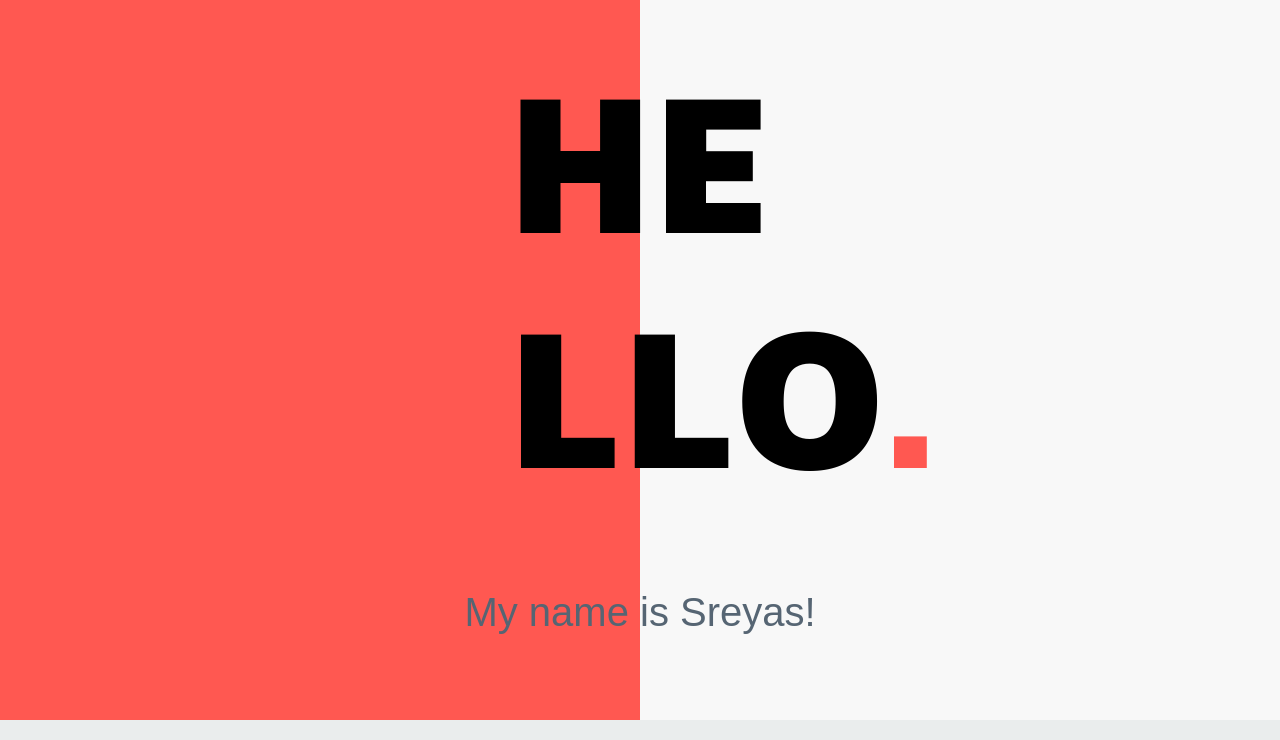
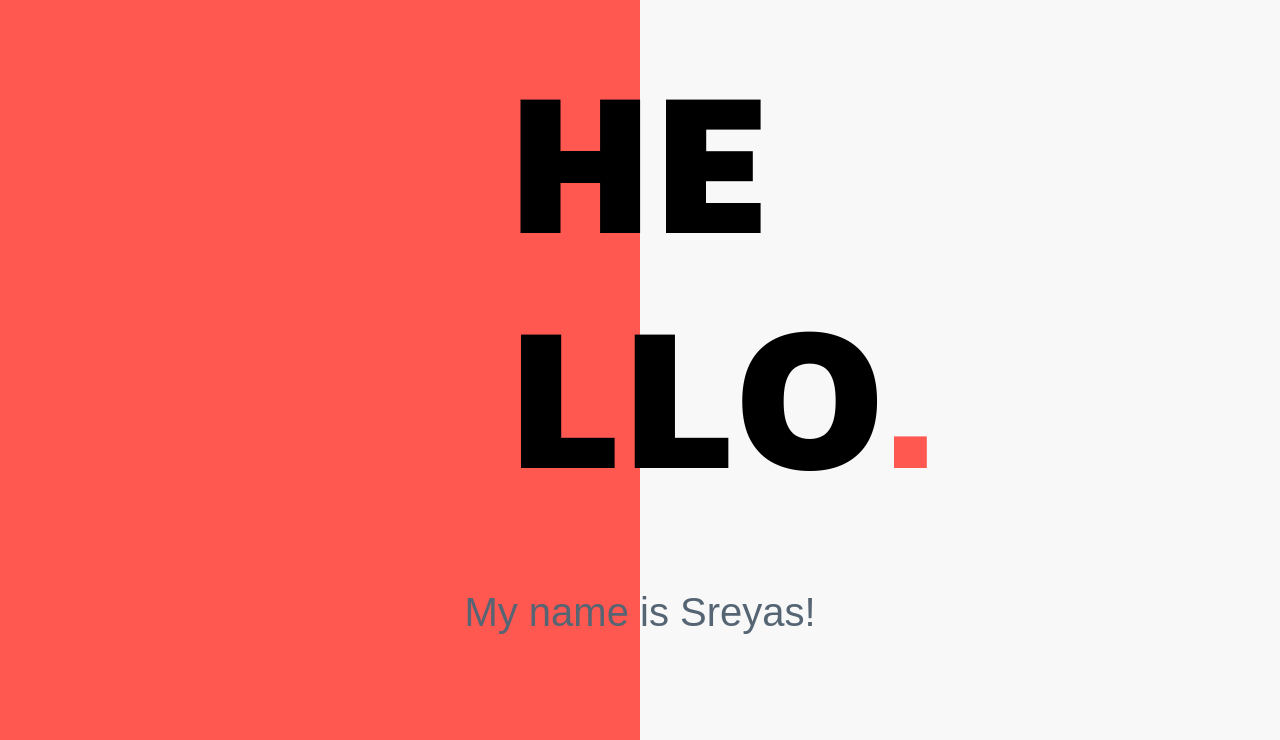
Before and after one commit to sreyas-kv/portfolio, a plain HTML site: page index.html in a window 1280 px wide. Shown: the part 60-800 px from the top of the page. Drawn offline with nearby package versions, Linux system fonts and the light colour scheme; a web font is replaced by a local one.

Commit message:
updated browser resolution

```diff
--- a/css/style.css
+++ b/css/style.css
@@ -126,7 +126,9 @@ a:visited {
 }
 
 .hello-div {
-    height: 780px;
+    /* height: 780px; */
+    height: 100vh;
+    overflow: auto;
     background: linear-gradient(90deg, #FF5851 50%, #F8F8F8 50%);
     font-family: 'Karla', sans-serif;
     color: black;
```
